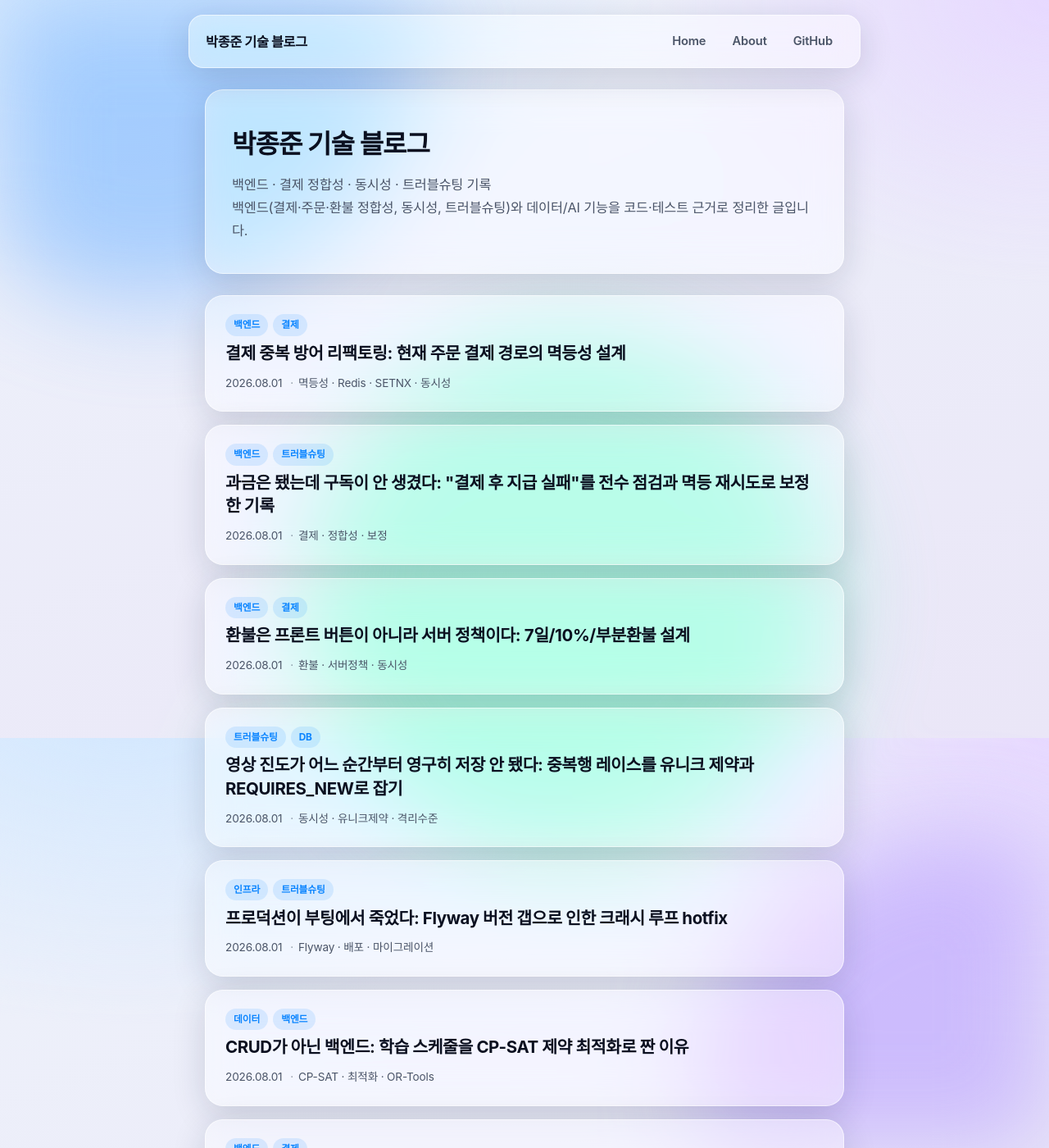
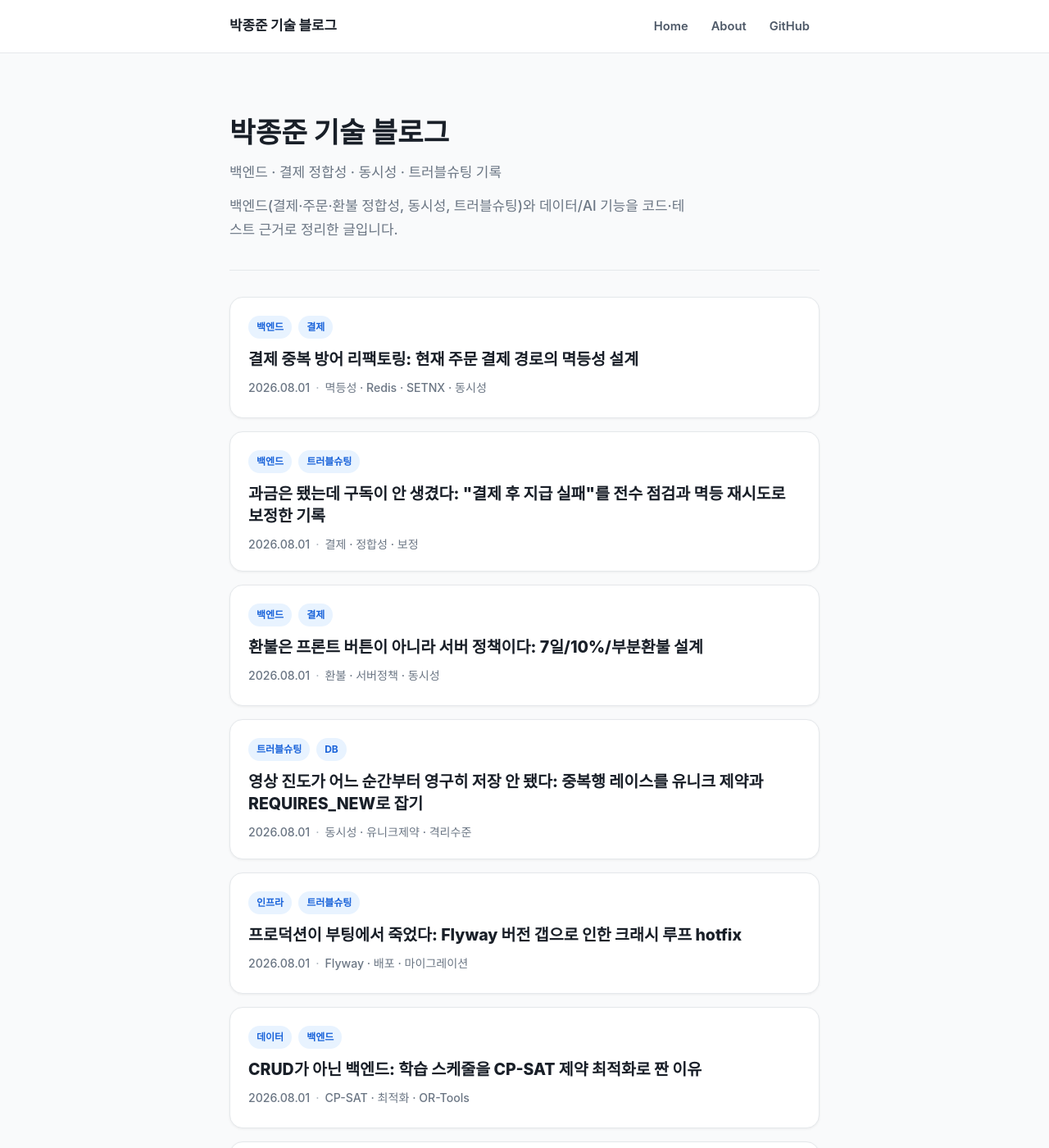
Before and after one commit to jongjunn/jongjunn.github.io, a Jekyll site: the page built from index.md, in a window 1280 px wide and 1400 px high. Shown: the whole window at 82% size. Built offline with Jekyll 4.4.1, drawn with Linux system fonts in a browser that asks for light colours; some web fonts are replaced.

Commit message:
Redesign: Apple Glass → Toss-style flat theme
- Remove glassmorphism (orbs, backdrop-filter, radial-gradient bg)
- Toss design tokens: Toss Blue #3182F6, grey scale, Pretendard
- Flat white/grey50 surfaces, subtle shadows, pill tag chips
- Light + dark mode, responsive ≤640px, focus-visible, reduced-motion
- Liquid bindings and {% seo %}/{% feed_meta %} unchanged

Co-Authored-By: Claude Opus 4.8 <noreply@anthropic.com>

```diff
--- a/_layouts/default.html
+++ b/_layouts/default.html
@@ -8,21 +8,19 @@
   <link rel="stylesheet" href="{{ '/assets/css/style.css' | relative_url }}">
 </head>
 <body>
-  <div class="orbs" aria-hidden="true"><span class="o1"></span><span class="o2"></span><span class="o3"></span></div>
-
-  <header class="nav glass">
+  <header class="nav">
+    <div class="nav-inner">
       <a class="brand" href="{{ '/' | relative_url }}">{{ site.title }}</a>
       <nav class="links">
         <a href="{{ '/' | relative_url }}">Home</a>
         <a href="{{ '/about/' | relative_url }}">About</a>
         <a href="https://github.com/jongjunn" target="_blank" rel="noopener">GitHub</a>
       </nav>
+    </div>
   </header>
-
   <main class="wrap">
     {{ content }}
   </main>
-
   <footer class="foot">
     <span>© 2026 박종준</span>
     <span>백엔드 · 결제 정합성 · 동시성</span>
--- a/_layouts/home.html
+++ b/_layouts/home.html
@@ -1,16 +1,15 @@
 ---
 layout: default
 ---
-<section class="hero glass">
+<section class="hero">
   <h1>{{ site.title }}</h1>
   <p>{{ site.description }}</p>
   {{ content }}
 </section>
-
 <ul class="post-list">
   {% for post in site.posts %}
   <li>
-    <a class="card glass" href="{{ post.url | relative_url }}">
+    <a class="card" href="{{ post.url | relative_url }}">
       <div class="cats">
         {% for c in post.categories %}<span class="tag">{{ c }}</span>{% endfor %}
       </div>
--- a/_layouts/page.html
+++ b/_layouts/page.html
@@ -1,8 +1,8 @@
 ---
 layout: default
 ---
-<article class="post glass">
-  <h1 class="post-title">{{ page.title }}</h1>
+<article class="page">
+  <h1 class="page-title">{{ page.title }}</h1>
   <div class="content">
     {{ content }}
   </div>
--- a/_layouts/post.html
+++ b/_layouts/post.html
@@ -1,7 +1,7 @@
 ---
 layout: default
 ---
-<article class="post glass">
+<article class="post">
   <div class="cats">
     {% for c in page.categories %}<span class="tag">{{ c }}</span>{% endfor %}
   </div>
@@ -13,5 +13,5 @@ layout: default
   <div class="content">
     {{ content }}
   </div>
-  <a class="back" href="{{ '/' | relative_url }}">← 목록으로</a>
+  <a class="back" href="{{ '/' | relative_url }}">글 목록으로</a>
 </article>
--- a/assets/css/style.css
+++ b/assets/css/style.css
@@ -1,145 +1,511 @@
-/* ===== 박종준 기술 블로그 — Apple Glass (glassmorphism) ===== */
-:root{
-  --text:#0b1020; --muted:#4b5568; --line:rgba(255,255,255,.55);
-  --glass-bg:rgba(255,255,255,.45); --glass-brd:rgba(255,255,255,.6);
-  --accent:#0a84ff; --accent2:#5e5ce6;
-  --radius:22px; --shadow:0 10px 40px rgba(20,30,60,.16);
-  --code-bg:rgba(15,20,35,.9); --code-text:#e6ebff;
-  --maxw:820px;
+@import url("https://cdn.jsdelivr.net/gh/orioncactus/pretendard@v1.3.9/dist/web/static/pretendard.css");
+
+:root {
+  --blue: #3182F6;
+  --blue-pressed: #1B64DA;
+  --blue-tint: #E8F3FF;
+  --red: #F04452;
+  --green: #00C471;
+  --yellow: #FFB818;
+  --grey900: #191F28;
+  --grey800: #333D4B;
+  --grey700: #4E5968;
+  --grey600: #6B7684;
+  --grey500: #8B95A1;
+  --grey400: #B0B8C1;
+  --grey300: #D1D6DB;
+  --grey200: #E5E8EB;
+  --grey100: #F2F4F6;
+  --grey50: #F9FAFB;
+  --white: #FFFFFF;
+  --bg: var(--grey50);
+  --surface: var(--white);
+  --text: var(--grey800);
+  --heading: var(--grey900);
+  --muted: var(--grey600);
+  --line: var(--grey200);
+  --link: var(--blue-pressed);
+  --link-hover: #174EA6;
+  --shadow: 0 1px 3px rgba(0, 0, 0, .06);
+  --shadow-hover: 0 6px 20px rgba(0, 0, 0, .08);
+  --focus: 0 0 0 3px rgba(49, 130, 246, .35);
 }
-@media (prefers-color-scheme: dark){
-  :root{
-    --text:#eef1f8; --muted:#a6b0c3; --line:rgba(255,255,255,.12);
-    --glass-bg:rgba(28,32,48,.5); --glass-brd:rgba(255,255,255,.14);
-    --shadow:0 12px 44px rgba(0,0,0,.45);
-    --code-bg:rgba(6,10,20,.75); --code-text:#dfe6ff;
+
+* {
+  box-sizing: border-box;
+}
+
+html {
+  color-scheme: light;
+  background: var(--bg);
+  font-family: Pretendard, -apple-system, BlinkMacSystemFont, "Apple SD Gothic Neo", system-ui, "Segoe UI", Roboto, sans-serif;
+  text-size-adjust: 100%;
+}
+
+body {
+  min-width: 320px;
+  margin: 0;
+  background: var(--bg);
+  color: var(--text);
+  font-size: 16px;
+  line-height: 1.7;
+  letter-spacing: 0;
+}
+
+a {
+  color: var(--link);
+  text-decoration: none;
+  transition: color .18s ease, background-color .18s ease, box-shadow .18s ease, transform .18s ease;
+}
+
+a:hover {
+  color: var(--link-hover);
+}
+
+a:focus-visible {
+  outline: 0;
+  box-shadow: var(--focus);
+}
+
+.nav {
+  position: sticky;
+  top: 0;
+  z-index: 10;
+  background: color-mix(in srgb, var(--surface) 94%, transparent);
+  border-bottom: 1px solid var(--line);
+}
+
+.nav-inner {
+  display: flex;
+  align-items: center;
+  justify-content: space-between;
+  width: min(100% - 40px, 720px);
+  min-height: 64px;
+  margin: 0 auto;
+  gap: 16px;
+}
+
+.brand {
+  flex: 0 1 auto;
+  min-width: 0;
+  color: var(--heading);
+  font-size: 1.05rem;
+  font-weight: 800;
+  line-height: 1.3;
+}
+
+.links {
+  display: flex;
+  align-items: center;
+  justify-content: flex-end;
+  gap: 4px;
+  white-space: nowrap;
+}
+
+.links a {
+  border-radius: 999px;
+  color: var(--grey700);
+  font-size: .92rem;
+  font-weight: 600;
+  line-height: 1;
+  padding: 10px 12px;
+}
+
+.links a:hover {
+  background: var(--blue-tint);
+  color: var(--link);
+}
+
+.wrap {
+  width: min(100% - 40px, 720px);
+  margin: 0 auto;
+  padding: 56px 0 64px;
+}
+
+.hero {
+  margin-bottom: 32px;
+  padding: 18px 0 34px;
+  border-bottom: 1px solid var(--line);
+}
+
+.hero h1 {
+  margin: 0;
+  color: var(--heading);
+  font-size: clamp(2rem, 6vw, 2.15rem);
+  font-weight: 800;
+  line-height: 1.32;
+}
+
+.hero p {
+  max-width: 560px;
+  margin: 12px 0 0;
+  color: var(--muted);
+  font-size: 1.06rem;
+  font-weight: 500;
+  line-height: 1.7;
+}
+
+.post-list {
+  display: grid;
+  gap: 16px;
+  margin: 0;
+  padding: 0;
+  list-style: none;
+}
+
+.card {
+  display: block;
+  min-height: 148px;
+  padding: 22px;
+  border: 1px solid var(--line);
+  border-radius: 16px;
+  background: var(--surface);
+  box-shadow: var(--shadow);
+  color: var(--text);
+}
+
+.card:hover {
+  transform: translateY(-2px);
+  border-color: var(--grey300);
+  box-shadow: var(--shadow-hover);
+}
+
+.card:active {
+  transform: scale(.99);
+}
+
+.card h2 {
+  margin: 12px 0 10px;
+  color: var(--heading);
+  font-size: 1.22rem;
+  font-weight: 800;
+  line-height: 1.38;
+}
+
+.cats {
+  display: flex;
+  flex-wrap: wrap;
+  gap: 8px;
+}
+
+.tag {
+  display: inline-flex;
+  align-items: center;
+  min-height: 28px;
+  border-radius: 999px;
+  background: var(--blue-tint);
+  color: var(--link);
+  font-size: .75rem;
+  font-weight: 700;
+  line-height: 1;
+  padding: 7px 10px;
+}
+
+.meta {
+  display: flex;
+  flex-wrap: wrap;
+  align-items: center;
+  gap: 7px;
+  color: var(--muted);
+  font-size: .88rem;
+  font-weight: 500;
+  line-height: 1.5;
+}
+
+.dot {
+  color: var(--grey400);
+}
+
+.tags {
+  color: var(--muted);
+}
+
+.post,
+.page {
+  padding: 34px 0 0;
+}
+
+.post-title,
+.page-title {
+  margin: 14px 0 10px;
+  color: var(--heading);
+  font-size: clamp(2rem, 6vw, 2.15rem);
+  font-weight: 800;
+  line-height: 1.34;
+}
+
+.content {
+  margin-top: 38px;
+  color: var(--text);
+  font-size: 1.04rem;
+  line-height: 1.78;
+}
+
+.content h1,
+.content h2,
+.content h3,
+.content h4 {
+  color: var(--heading);
+  line-height: 1.38;
+}
+
+.content h1 {
+  margin: 44px 0 16px;
+  font-size: 1.78rem;
+  font-weight: 800;
+}
+
+.content h2 {
+  margin: 42px 0 14px;
+  font-size: 1.48rem;
+  font-weight: 800;
+}
+
+.content h3 {
+  margin: 34px 0 12px;
+  font-size: 1.2rem;
+  font-weight: 700;
+}
+
+.content h4 {
+  margin: 28px 0 10px;
+  font-size: 1.06rem;
+  font-weight: 700;
+}
+
+.content p,
+.content ul,
+.content ol {
+  margin: 0 0 18px;
+}
+
+.content ul,
+.content ol {
+  padding-left: 1.35rem;
+}
+
+.content li + li {
+  margin-top: 6px;
+}
+
+.content a {
+  font-weight: 650;
+  text-decoration: underline;
+  text-underline-offset: 3px;
+}
+
+.content blockquote {
+  margin: 28px 0;
+  padding: 18px 20px;
+  border-left: 4px solid var(--blue);
+  border-radius: 0 12px 12px 0;
+  background: var(--grey50);
+  color: var(--grey700);
+}
+
+.content img {
+  max-width: 100%;
+  height: auto;
+  border-radius: 12px;
+}
+
+.content table {
+  display: block;
+  width: 100%;
+  margin: 28px 0;
+  overflow-x: auto;
+  border-collapse: collapse;
+  border: 1px solid var(--line);
+  border-radius: 12px;
+}
+
+.content th,
+.content td {
+  border-bottom: 1px solid var(--line);
+  padding: 12px 14px;
+  text-align: left;
+  vertical-align: top;
+}
+
+.content th {
+  background: var(--grey50);
+  color: var(--heading);
+  font-weight: 700;
+}
+
+.content tr:last-child td {
+  border-bottom: 0;
+}
+
+.content code {
+  border-radius: 6px;
+  background: var(--grey100);
+  color: var(--grey800);
+  font-family: ui-monospace, SFMono-Regular, Menlo, Monaco, Consolas, "Liberation Mono", monospace;
+  font-size: .92em;
+  padding: .16em .38em;
+}
+
+.content pre {
+  margin: 28px 0;
+  overflow-x: auto;
+  border: 1px solid var(--line);
+  border-radius: 12px;
+  background: var(--grey50);
+  color: var(--grey900);
+  padding: 18px;
+}
+
+.content pre code {
+  border-radius: 0;
+  background: transparent;
+  color: inherit;
+  padding: 0;
+}
+
+.back {
+  display: inline-flex;
+  align-items: center;
+  margin-top: 32px;
+  border-radius: 999px;
+  color: var(--grey600);
+  font-size: .95rem;
+  font-weight: 700;
+  line-height: 1;
+  padding: 12px 0;
+}
+
+.back:hover {
+  color: var(--link);
+}
+
+.foot {
+  display: flex;
+  justify-content: center;
+  gap: 10px;
+  width: min(100% - 40px, 720px);
+  margin: 0 auto;
+  padding: 28px 0 40px;
+  border-top: 1px solid var(--line);
+  color: var(--grey500);
+  font-size: .86rem;
+  font-weight: 500;
+  line-height: 1.5;
+}
+
+@media (prefers-color-scheme: dark) {
+  :root {
+    --blue: #4E95FF;
+    --blue-pressed: #7DB2FF;
+    --blue-tint: rgba(78, 149, 255, .14);
+    --bg: #17171C;
+    --surface: #242A32;
+    --text: var(--grey300);
+    --heading: var(--grey50);
+    --muted: var(--grey400);
+    --line: rgba(209, 214, 219, .14);
+    --link: #7DB2FF;
+    --link-hover: #A7CCFF;
+    --shadow: 0 1px 3px rgba(0, 0, 0, .22);
+    --shadow-hover: 0 6px 20px rgba(0, 0, 0, .28);
+    --focus: 0 0 0 3px rgba(78, 149, 255, .42);
+  }
+
+  html {
+    color-scheme: dark;
+  }
+
+  .nav {
+    background: color-mix(in srgb, var(--surface) 92%, transparent);
+  }
+
+  .links a {
+    color: var(--grey300);
+  }
+
+  .card:hover {
+    border-color: rgba(209, 214, 219, .24);
+  }
+
+  .dot,
+  .foot {
+    color: var(--grey400);
+  }
+
+  .content blockquote,
+  .content th,
+  .content pre {
+    background: #1D222A;
+  }
+
+  .content code {
+    background: #2D3440;
+    color: var(--grey100);
   }
 }
-*{box-sizing:border-box}
-html{-webkit-text-size-adjust:100%}
-body{
-  margin:0; color:var(--text);
-  font-family:-apple-system,BlinkMacSystemFont,"Apple SD Gothic Neo","Pretendard","Segoe UI",Roboto,"Helvetica Neue",sans-serif;
-  line-height:1.72; letter-spacing:-.01em;
-  min-height:100vh;
-  background:
-    radial-gradient(1200px 800px at 12% -10%, #cfe6ff 0%, transparent 55%),
-    radial-gradient(1000px 700px at 100% 0%, #e7d9ff 0%, transparent 50%),
-    radial-gradient(900px 900px at 50% 120%, #d8fff0 0%, transparent 55%),
-    linear-gradient(160deg,#eef3fb,#eae6f7);
-  background-attachment:fixed;
-}
-@media (prefers-color-scheme: dark){
-  body{
-    background:
-      radial-gradient(1200px 800px at 12% -10%, #17335c 0%, transparent 55%),
-      radial-gradient(1000px 700px at 100% 0%, #2a1d54 0%, transparent 50%),
-      radial-gradient(900px 900px at 50% 120%, #0b3b34 0%, transparent 55%),
-      linear-gradient(160deg,#0a0f1e,#0d1024);
+
+@media (max-width: 640px) {
+  .nav-inner,
+  .wrap,
+  .foot {
+    width: min(100% - 32px, 720px);
+  }
+
+  .nav-inner {
+    min-height: 58px;
+    gap: 10px;
+  }
+
+  .brand {
+    font-size: .98rem;
+  }
+
+  .links {
+    gap: 2px;
+  }
+
+  .links a {
+    font-size: .84rem;
+    padding: 9px 8px;
+  }
+
+  .wrap {
+    padding: 38px 0 52px;
+  }
+
+  .hero {
+    padding-top: 6px;
+  }
+
+  .card {
+    min-height: 132px;
+    padding: 18px;
+    border-radius: 14px;
+  }
+
+  .content {
+    font-size: 1rem;
+  }
+
+  .foot {
+    flex-direction: column;
+    align-items: flex-start;
+    gap: 4px;
   }
 }
-/* floating color orbs behind the glass */
-.orbs{position:fixed;inset:0;z-index:-1;overflow:hidden;filter:blur(60px);opacity:.6}
-.orbs span{position:absolute;border-radius:50%;width:46vmax;height:46vmax}
-.o1{background:#7db8ff;top:-18vmax;left:-12vmax;animation:drift 22s ease-in-out infinite}
-.o2{background:#b79bff;bottom:-20vmax;right:-14vmax;animation:drift 26s ease-in-out infinite reverse}
-.o3{background:#7ff0c8;top:30vmax;right:20vmax;animation:drift 30s ease-in-out infinite}
-@keyframes drift{0%,100%{transform:translate(0,0)}50%{transform:translate(4vmax,-3vmax)}}
-@media (prefers-reduced-motion:reduce){.orbs span{animation:none}}
 
-/* glass primitive */
-.glass{
-  background:var(--glass-bg);
-  -webkit-backdrop-filter:blur(22px) saturate(180%);
-  backdrop-filter:blur(22px) saturate(180%);
-  border:1px solid var(--glass-brd);
-  border-radius:var(--radius);
-  box-shadow:var(--shadow);
+@media (prefers-reduced-motion: reduce) {
+  *,
+  *::before,
+  *::after {
+    transition-duration: .01ms !important;
+    animation-duration: .01ms !important;
+    animation-iteration-count: 1 !important;
+    scroll-behavior: auto !important;
+  }
+
+  .card:hover,
+  .card:active {
+    transform: none;
+  }
 }
-
-/* nav */
-.nav{
-  position:sticky;top:14px;z-index:10;
-  max-width:var(--maxw);margin:18px auto 0;padding:12px 20px;
-  display:flex;align-items:center;justify-content:space-between;gap:16px;
-  border-radius:18px;
-}
-.brand{font-weight:800;text-decoration:none;color:var(--text);font-size:1.02rem;letter-spacing:-.02em}
-.links{display:flex;gap:6px;flex-wrap:wrap}
-.links a{
-  text-decoration:none;color:var(--muted);font-weight:600;font-size:.92rem;
-  padding:7px 13px;border-radius:999px;transition:.18s;
-}
-.links a:hover{color:var(--text);background:rgba(255,255,255,.35)}
-@media (prefers-color-scheme: dark){.links a:hover{background:rgba(255,255,255,.08)}}
-
-.wrap{max-width:var(--maxw);margin:0 auto;padding:26px 20px 60px}
-
-/* hero */
-.hero{padding:38px 32px;margin-bottom:26px}
-.hero h1{margin:0 0 8px;font-size:2rem;letter-spacing:-.03em}
-.hero p{margin:0;color:var(--muted);font-size:1.02rem}
-
-/* post list */
-.post-list{list-style:none;margin:0;padding:0;display:grid;gap:16px}
-.card{display:block;text-decoration:none;color:var(--text);padding:22px 24px;transition:transform .18s,box-shadow .18s}
-.card:hover{transform:translateY(-3px);box-shadow:0 18px 50px rgba(20,30,60,.22)}
-.card h2{margin:.35em 0 .5em;font-size:1.28rem;letter-spacing:-.02em;line-height:1.4}
-.cats{display:flex;gap:6px;flex-wrap:wrap}
-.tag{
-  font-size:.74rem;font-weight:700;color:var(--accent);
-  background:rgba(10,132,255,.12);padding:3px 10px;border-radius:999px;
-}
-@media (prefers-color-scheme: dark){.tag{background:rgba(94,140,255,.18);color:#9bc0ff}}
-.meta{color:var(--muted);font-size:.85rem}
-.dot{margin:0 6px;opacity:.6}
-
-/* post */
-.post{padding:40px 40px 32px}
-.post-title{margin:.4em 0 .3em;font-size:1.9rem;line-height:1.35;letter-spacing:-.03em}
-.post .content{margin-top:26px;font-size:1.03rem}
-.post .content h2{margin:1.7em 0 .6em;font-size:1.4rem;letter-spacing:-.02em}
-.post .content h3{margin:1.4em 0 .5em;font-size:1.14rem}
-.post .content p{margin:.9em 0}
-.post .content ul,.post .content ol{padding-left:1.3em}
-.post .content li{margin:.3em 0}
-.post .content a{color:var(--accent);text-decoration:none;border-bottom:1px solid rgba(10,132,255,.35)}
-.post .content a:hover{border-bottom-color:var(--accent)}
-.post .content blockquote{
-  margin:1.2em 0;padding:14px 18px;border-left:3px solid var(--accent);
-  background:rgba(255,255,255,.35);border-radius:0 12px 12px 0;color:var(--muted)
-}
-@media (prefers-color-scheme: dark){.post .content blockquote{background:rgba(255,255,255,.05)}}
-.post .content strong{font-weight:700}
-.post .content table{width:100%;border-collapse:collapse;margin:1.2em 0;font-size:.92rem;display:block;overflow-x:auto}
-.post .content th,.post .content td{border:1px solid var(--glass-brd);padding:8px 12px;text-align:left}
-.post .content th{background:rgba(255,255,255,.3)}
-@media (prefers-color-scheme: dark){.post .content th{background:rgba(255,255,255,.06)}}
-
-/* code */
-.post .content code{
-  font-family:"SF Mono",ui-monospace,SFMono-Regular,Menlo,Consolas,monospace;
-  font-size:.88em;background:rgba(120,140,190,.16);padding:2px 6px;border-radius:6px
-}
-.post .content pre{
-  background:var(--code-bg);color:var(--code-text);
-  padding:18px 20px;border-radius:14px;overflow-x:auto;margin:1.2em 0;
-  border:1px solid rgba(255,255,255,.08);font-size:.86rem;line-height:1.6
-}
-.post .content pre code{background:none;padding:0;color:inherit;font-size:1em}
-
-.back{display:inline-block;margin-top:30px;color:var(--muted);text-decoration:none;font-weight:600}
-.back:hover{color:var(--accent)}
-
-/* footer */
-.foot{
-  max-width:var(--maxw);margin:20px auto 30px;padding:0 24px;
-  display:flex;justify-content:space-between;gap:12px;flex-wrap:wrap;
-  color:var(--muted);font-size:.82rem
-}
-
-@media (max-width:640px){
-  .hero{padding:28px 22px}.hero h1{font-size:1.6rem}
-  .post{padding:26px 22px}.post-title{font-size:1.5rem}
-  .nav{margin-top:12px;top:8px}
-}
```
Lines whose indentation alone changed are shown as unchanged.
